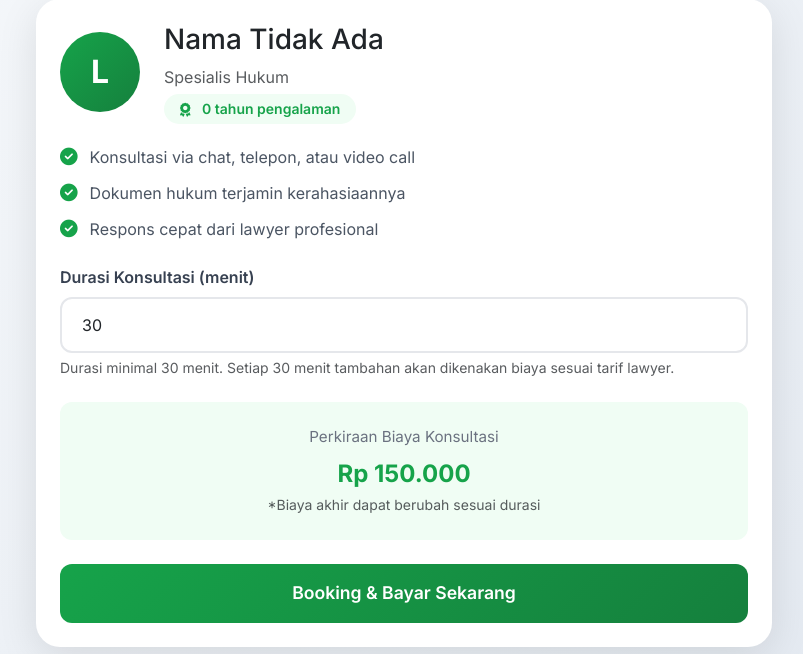
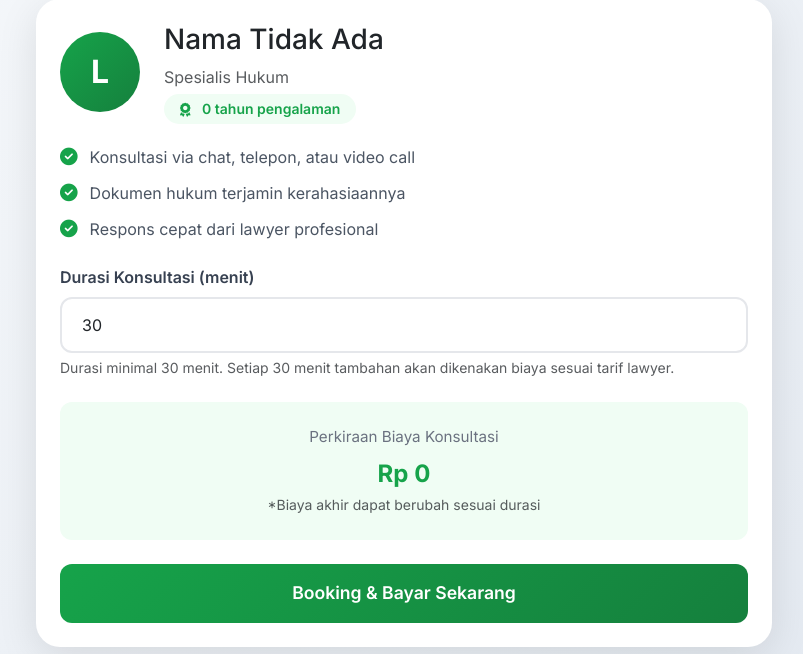
Before and after one commit to projectAdvokat/advokat, a CodeIgniter app: page /advokat/index.php/lawyerpage/booking/1 in a window 1280 px wide. Shown: the part 239-893 px from the top of the page, without its empty margins (236-1039 px from the left). Run offline with CodeIgniter, Linux system fonts and the light colour scheme; data that the repository does not hold is empty; some libraries are stand-ins or nearby versions.

Commit message:
merubah price

```diff
--- a/application/views/lawyer/booking.php
+++ b/application/views/lawyer/booking.php
@@ -315,7 +315,7 @@
 
     // Calculate price based on duration
     function calculatePrice(duration) {
-      const pricePer30Minutes = 150000;
+      const pricePer30Minutes = <?= isset($lawyer['price_30m']) ? intval($lawyer['price_30m']) : 0; ?>;
       const intervals = Math.ceil(duration / 30);
       return intervals * pricePer30Minutes;
     }
```
